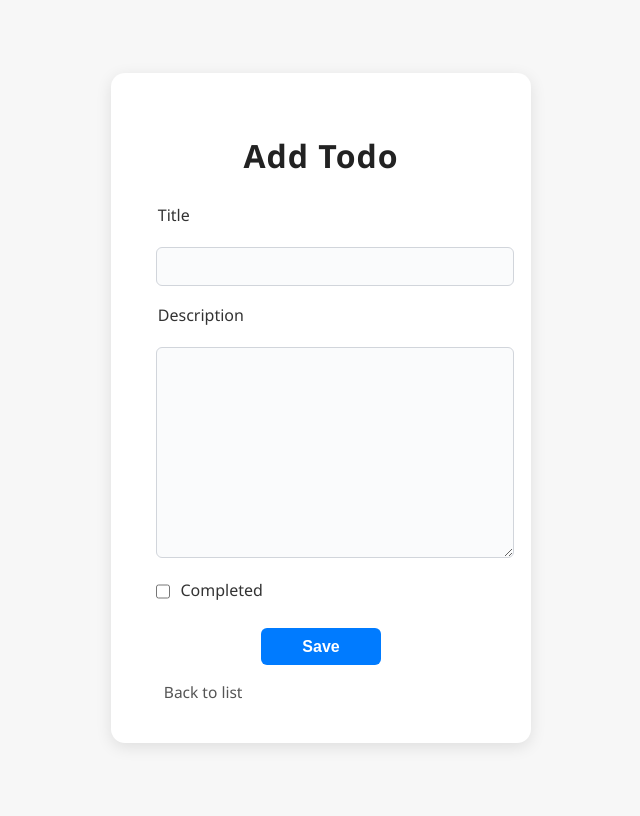
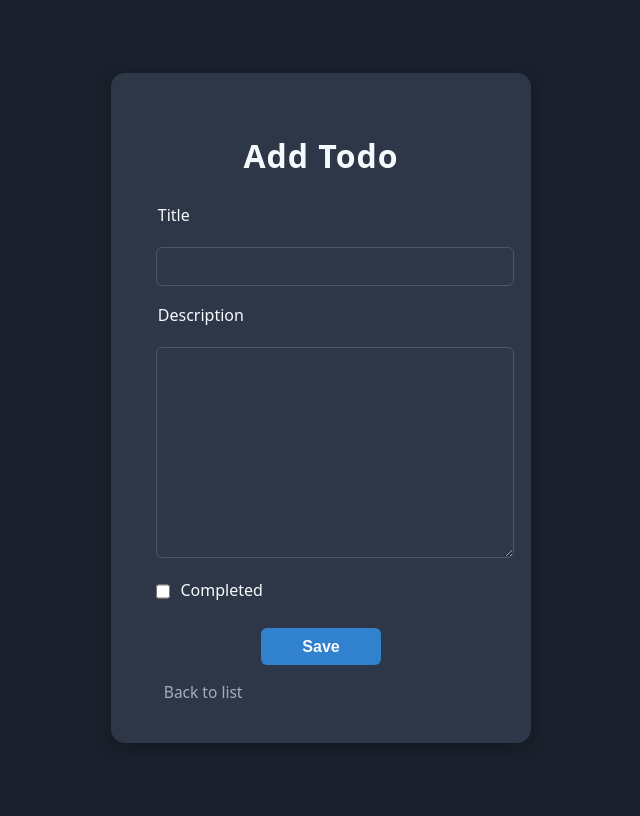
Before and after one commit to joacod/django-playground, a Django app: page /todo/create/ in a window 1280 px wide. Shown: the whole page, without its empty margins (319-959 px from the left). Run offline with Django 5.2, Linux system fonts and the light colour scheme.

Commit message:
main page changes

```diff
--- a/base/settings.py
+++ b/base/settings.py
@@ -118,7 +118,11 @@ USE_TZ = True
 # Static files (CSS, JavaScript, Images)
 # https://docs.djangoproject.com/en/5.2/howto/static-files/
 
-STATIC_URL = 'static/'
+STATIC_URL = '/static/'
+STATICFILES_DIRS = [
+    BASE_DIR / 'static',
+]
+STATIC_ROOT = BASE_DIR / 'staticfiles'
 
 # Default primary key field type
 # https://docs.djangoproject.com/en/5.2/ref/settings/#default-auto-field
--- a/todo/static/todo/styles.css
+++ b/todo/static/todo/styles.css
@@ -3,14 +3,15 @@ body {
   justify-content: center;
   align-items: center;
   min-height: 100vh;
-    background: #f7f7f7;
-    font-family: 'Segoe UI', Arial, sans-serif;
+  background: #1a202c;
+  color: #f7fafc;
+  font-family: system-ui, sans-serif;
 }
 .container {
-    background: #fff;
+  background: #2d3748;
   padding: 2.5rem 2.8rem;
   border-radius: 14px;
-    box-shadow: 0 4px 16px rgba(0,0,0,0.10);
+  box-shadow: 0 4px 16px rgba(0, 0, 0, 0.25);
   min-width: 370px;
   max-width: 420px;
   box-sizing: border-box;
@@ -18,7 +19,7 @@ body {
 h1 {
   text-align: center;
   margin-bottom: 1.7rem;
-    color: #222;
+  color: #f7fafc;
   letter-spacing: 1px;
 }
 ul {
@@ -33,23 +34,23 @@ li {
   align-items: center;
   padding: 0.5rem 0.7rem;
   border-radius: 6px;
-    background: #f0f0f0;
+  background: #4a5568;
+  color: #f7fafc;
   transition: background 0.2s;
   min-height: 2.2rem;
 }
 li:hover {
-    background: #e6e6e6;
+  background: #2d3748;
 }
 a {
   margin-left: 0.5rem;
-    text-decoration: none;
-    color: #007bff;
+  text-decoration: underline;
+  color: #63b3ed;
   font-weight: 500;
   transition: color 0.2s;
 }
 a:hover {
-    text-decoration: underline;
-    color: #0056b3;
+  color: #4299e1;
 }
 .add-btn {
   display: block;
@@ -58,8 +59,8 @@ a:hover {
   min-width: 120px;
   max-width: 220px;
   padding: 0.6rem;
-    background: #007bff;
-    color: #fff;
+  background: #3182ce;
+  color: #f7fafc;
   border: none;
   border-radius: 6px;
   text-align: center;
@@ -71,28 +72,35 @@ a:hover {
   transition: background 0.2s, color 0.2s;
 }
 .add-btn:hover {
-    background: #0056b3;
-    color: #fff;
+  background: #2b6cb0;
+  color: #f7fafc;
 }
 form {
   display: flex;
   flex-direction: column;
   gap: 1.1rem;
 }
-input[type="text"], textarea {
+input[type='text'],
+textarea {
   width: 100%;
   padding: 0.6rem 0.8rem;
-    border: 1.5px solid #d1d5db;
+  border: 1.5px solid #4a5568;
   border-radius: 6px;
   font-size: 1rem;
-    background: #fafbfc;
+  background: #2d3748;
+  color: #f7fafc;
   transition: border 0.2s, box-shadow 0.2s;
   resize: vertical;
 }
-input[type="text"]:focus, textarea:focus {
-    border: 1.5px solid #007bff;
+input[type='text']::placeholder,
+textarea::placeholder {
+  color: #a0aec0;
+}
+input[type='text']:focus,
+textarea:focus {
+  border: 1.5px solid #63b3ed;
   outline: none;
-    box-shadow: 0 0 0 2px #e3f0ff;
+  box-shadow: 0 0 0 2px #2b6cb0;
 }
 textarea {
   min-height: 80px;
@@ -105,15 +113,15 @@ textarea {
   margin-top: 0.2rem;
   margin-bottom: 0.2rem;
 }
-input[type="checkbox"] {
-    accent-color: #007bff;
+input[type='checkbox'] {
+  accent-color: #3182ce;
   width: 1.1em;
   height: 1.1em;
   margin: 0;
 }
-button[type="submit"] {
-    background: #007bff;
-    color: #fff;
+button[type='submit'] {
+  background: #3182ce;
+  color: #f7fafc;
   border: none;
   border-radius: 6px;
   padding: 0.6rem 1.5rem;
@@ -128,15 +136,15 @@ button[type="submit"] {
   min-width: 120px;
   max-width: 220px;
 }
-button[type="submit"]:hover {
-    background: #0056b3;
-    color: #fff;
+button[type='submit']:hover {
+  background: #2b6cb0;
+  color: #f7fafc;
 }
 .cancel-link {
   display: inline-block;
   margin-top: 1rem;
-    color: #fff;
-    background: #dc3545;
+  color: #f7fafc;
+  background: #e53e3e;
   padding: 0.5rem 1.1rem;
   border-radius: 6px;
   text-decoration: none;
@@ -147,24 +155,24 @@ button[type="submit"]:hover {
 }
 .cancel-link:hover {
   background: #a71d2a;
-    color: #fff;
+  color: #f7fafc;
   text-decoration: underline;
 }
 .back-link {
   display: inline-block;
   margin-top: 1rem;
-    color: #555;
+  color: #a0aec0;
   text-decoration: none;
   font-size: 0.97rem;
   transition: color 0.2s;
 }
 .back-link:hover {
   text-decoration: underline;
-    color: #222;
+  color: #f7fafc;
 }
 form label {
   font-weight: 500;
-    color: #333;
+  color: #f7fafc;
   margin-bottom: 0.2rem;
   display: block;
   margin-left: 2px;
@@ -174,7 +182,8 @@ form label {
   gap: 0.7rem;
   margin-top: 1.2rem;
 }
-.action-row button[type="submit"], .action-row .cancel-link {
+.action-row button[type='submit'],
+.action-row .cancel-link {
   flex: 1 1 50%;
   width: 50%;
   margin: 0;
@@ -186,9 +195,9 @@ form label {
   font-size: 0.98rem;
   border: none;
 }
-.action-row button[type="submit"] {
-    background: #007bff;
+.action-row button[type='submit'] {
+  background: #3182ce;
 }
 .action-row .cancel-link {
-    background: #dc3545;
+  background: #e53e3e;
 }
--- a/todo/templates/todo/todo_confirm_delete.html
+++ b/todo/templates/todo/todo_confirm_delete.html
@@ -1,9 +1,10 @@
 <!DOCTYPE html>
-<html>
+<html lang="en">
 <head>
+    <meta charset="UTF-8" />
     <title>Delete Todo</title>
     {% load static %}
-    <link rel="stylesheet" href="{% static 'todo/styles.css' %}">
+    <link rel="stylesheet" href="{% static 'todo/styles.css' %}" />
 </head>
 <body>
     <div class="container">
--- a/todo/templates/todo/todo_form.html
+++ b/todo/templates/todo/todo_form.html
@@ -1,9 +1,10 @@
 <!DOCTYPE html>
-<html>
+<html lang="en">
 <head>
+    <meta charset="UTF-8" />
     <title>Todo Form</title>
     {% load static %}
-    <link rel="stylesheet" href="{% static 'todo/styles.css' %}">
+    <link rel="stylesheet" href="{% static 'todo/styles.css' %}" />
 </head>
 <body>
     <div class="container">
--- a/todo/templates/todo/todo_list.html
+++ b/todo/templates/todo/todo_list.html
@@ -1,9 +1,10 @@
 <!DOCTYPE html>
-<html>
+<html lang="en">
 <head>
+    <meta charset="UTF-8" />
     <title>Todo List</title>
     {% load static %}
-    <link rel="stylesheet" href="{% static 'todo/styles.css' %}">
+    <link rel="stylesheet" href="{% static 'todo/styles.css' %}" />
 </head>
 <body>
     <div class="container">
```
Also changed, not shown: frontend/src/components/TodoList.jsx (+9 -9 lines), static/css/home.css (added, +58 -0 lines), templates/home.html (+11 -3 lines). Lines whose indentation alone changed are shown as unchanged.
